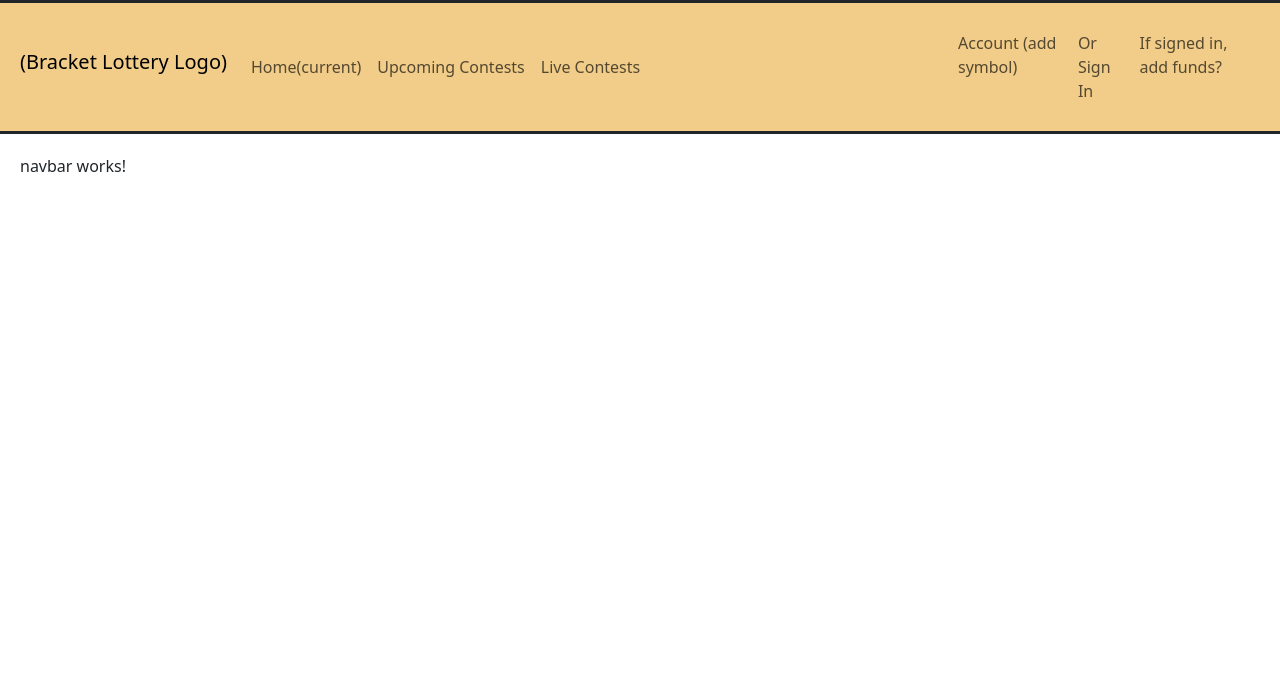
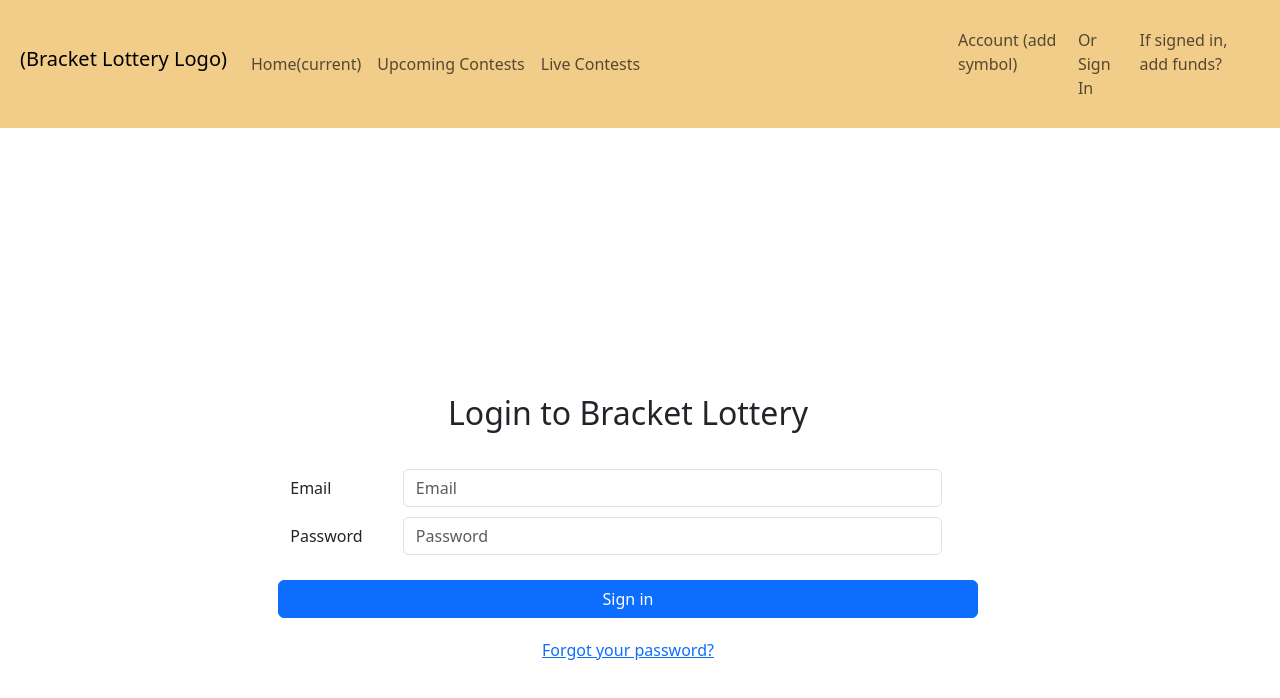
Before and after one commit to SteveKranking/Bracket-Lottery, an Angular app in the folder bracket-lottery-front-end/: page / in a window 1280 px wide. Shown: the top 698 px of the page. Built offline with nearby package versions, Linux system fonts and the light colour scheme.

Commit message:
Began Login Page ui

```diff
--- a/bracket-lottery-front-end/src/app/app.component.html
+++ b/bracket-lottery-front-end/src/app/app.component.html
@@ -1 +1,2 @@
 <app-navbar></app-navbar>
+<app-login-screen></app-login-screen>
--- a/bracket-lottery-front-end/src/app/app.component.ts
+++ b/bracket-lottery-front-end/src/app/app.component.ts
@@ -1,11 +1,12 @@
 import { Component } from '@angular/core';
 import { RouterOutlet } from '@angular/router';
 import {NavbarComponent} from './components/navbar/navbar.component';
+import {LoginScreenComponent} from './components/login-screen/login-screen.component';
 
 @Component({
   selector: 'app-root',
   standalone: true,
-  imports: [RouterOutlet, NavbarComponent],
+  imports: [RouterOutlet, NavbarComponent, LoginScreenComponent],
   templateUrl: './app.component.html',
   styleUrl: './app.component.css'
 })
--- /dev/null
+++ b/bracket-lottery-front-end/src/app/components/login-screen/login-screen.component.css
@@ -0,0 +1,6 @@
+.login-box {
+    display: flex;
+	justify-content: center;
+	align-items: center;
+	min-height: 100vh;
+}
--- /dev/null
+++ b/bracket-lottery-front-end/src/app/components/login-screen/login-screen.component.html
@@ -0,0 +1,34 @@
+<div class="col-md-12 login-box">
+    <form>
+        <div class="col-md-12 row">
+            <h2 style="text-align: center"> Login to Bracket Lottery </h2>
+        </div>
+
+        <br />
+
+        <div class="col-md-12 form-group row">
+            <div class="row" style="padding-top: 5px; padding-bottom: 5px">
+                <label class="col-md-2 col-form-label">Email</label>
+                <div class="col-md-10">
+                  <input type="email" class="form-control" placeholder="Email">
+                </div>
+            </div>
+
+            <div class="row" style="padding-top: 5px; padding-bottom: 5px">
+                <label class="col-md-2 col-form-label">Password</label>
+                <div class="col-md-10">
+                    <input type="password" class="form-control" placeholder="Password">
+                </div>
+            </div>
+        </div>
+
+        <div class="col-md-12 form-group row" style="padding-top: 20px; padding-bottom: 20px">
+              <button type="submit" class="btn btn-primary w-100">Sign in</button>
+        </div>
+
+        <div class="col-md-12 form-group row">
+            <a style="text-align: center;" href=""> Forgot your password? </a>
+        </div>
+
+    </form>
+</div>
--- a/bracket-lottery-front-end/src/app/components/navbar/navbar.component.css
+++ b/bracket-lottery-front-end/src/app/components/navbar/navbar.component.css
@@ -1,5 +1,5 @@
 .navbar {
     background-color: rgb(241, 205, 137);
-    border-top: solid;
-    border-bottom: solid;
+    /* border-top: solid;
+    border-bottom: solid; */
 }
--- a/bracket-lottery-front-end/src/app/components/navbar/navbar.component.html
+++ b/bracket-lottery-front-end/src/app/components/navbar/navbar.component.html
@@ -7,7 +7,7 @@
           <button class="navbar-toggler" type="button" data-toggle="collapse" data-target="#navbarSupportedContent" aria-controls="navbarSupportedContent" aria-expanded="false" aria-label="Toggle navigation">
           </button>
         </li>
-        <li class="nav-item active">
+        <li class="nav-item">
           <a class="nav-link" href="#">Home<span class="sr-only">(current)</span></a>
         </li>
         <li class="nav-item">
@@ -33,5 +33,3 @@
     </div>
   </div>
 </nav>
-
-<p style="padding:20px"> navbar works!</p>
```
Also changed, not shown: bracket-lottery-front-end/src/app/components/login-screen/login-screen.component.ts (added, +12 -0 lines), 1 other file (tests, documents, lock files or other folders).
